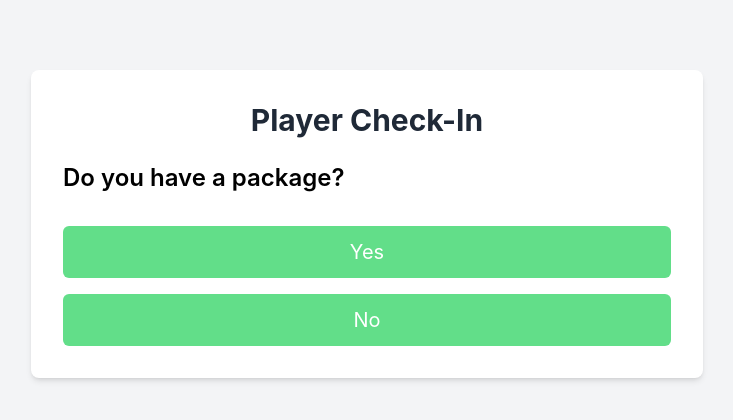
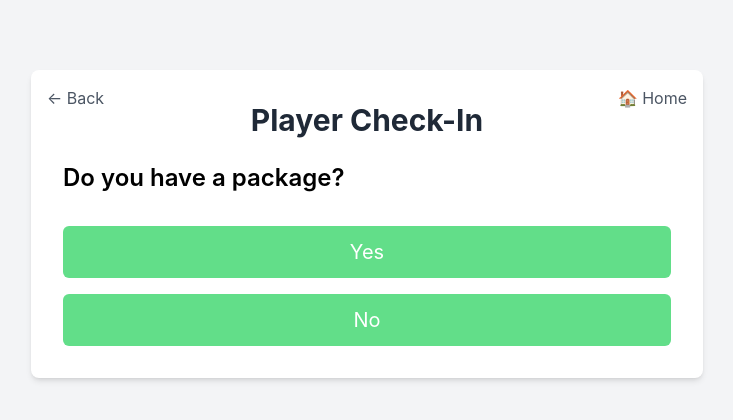
Before and after one commit to tgbtyty/badminton-court-app, a React (Create React App) app in the folder frontend/: page /player-register in a window 1280 px wide. Both pictures are taken after a click on the button "Drop In". Shown: the part 176-596 px from the top of the page, without its empty margins (273-1006 px from the left). Built offline with nearby package versions, Linux system fonts and the light colour scheme.

Commit message:
updated fe for registreation

```diff
--- a/frontend/src/components/PlayerRegister.js
+++ b/frontend/src/components/PlayerRegister.js
@@ -10,37 +10,54 @@ function PlayerRegister() {
   const [hasPackage, setHasPackage] = useState(false);
   const [player, setPlayer] = useState({ firstName: '', lastName: '' });
   const [registrationResult, setRegistrationResult] = useState(null);
-  const [showWarning, setShowWarning] = useState(false);
   const [showTimeoutWarning, setShowTimeoutWarning] = useState(false);
+  const [timeoutCounter, setTimeoutCounter] = useState(5);
 
   const resetToStart = useCallback(() => {
     setStep('start');
     setHasPackage(false);
     setPlayer({ firstName: '', lastName: '' });
     setRegistrationResult(null);
-    setShowWarning(false);
     setShowTimeoutWarning(false);
+    setTimeoutCounter(5);
+  }, []);
+
+  const resetTimeout = useCallback(() => {
+    setShowTimeoutWarning(false);
+    setTimeoutCounter(5);
   }, []);
 
   useEffect(() => {
     let timeoutId;
     let warningTimeoutId;
+    let countdownId;
 
     if (step !== 'start' && step !== 'result') {
       timeoutId = setTimeout(() => {
         setShowTimeoutWarning(true);
         warningTimeoutId = setTimeout(resetToStart, WARNING_DURATION);
+        countdownId = setInterval(() => {
+          setTimeoutCounter((prev) => {
+            if (prev <= 1) {
+              clearInterval(countdownId);
+              return 0;
+            }
+            return prev - 1;
+          });
+        }, 1000);
       }, TIMEOUT_DURATION);
     }
 
     return () => {
       clearTimeout(timeoutId);
       clearTimeout(warningTimeoutId);
+      clearInterval(countdownId);
     };
   }, [step, player, resetToStart]);
 
   const handleInputChange = (e) => {
     setPlayer({ ...player, [e.target.name]: e.target.value });
+    resetTimeout();
   };
 
   const registerPlayer = async () => {
@@ -58,22 +75,39 @@ function PlayerRegister() {
     }
   };
 
+  const goBack = () => {
+    switch (step) {
+      case 'dropIn':
+      case 'classSignIn':
+      case 'courtReservation':
+        setStep('start');
+        break;
+      case 'noPackageWarning':
+      case 'playerInfo':
+        setStep('dropIn');
+        break;
+      default:
+        break;
+    }
+    resetTimeout();
+  };
+
   const renderStep = () => {
     switch (step) {
       case 'start':
         return (
           <div className="space-y-4">
-            <button onClick={() => setStep('dropIn')} className="w-full bg-primary text-white py-3 text-xl rounded-md hover:bg-green-600 transition duration-300">Drop In</button>
-            <button onClick={() => setStep('classSignIn')} className="w-full bg-primary text-white py-3 text-xl rounded-md hover:bg-green-600 transition duration-300">Sign in for Class</button>
-            <button onClick={() => setStep('courtReservation')} className="w-full bg-primary text-white py-3 text-xl rounded-md hover:bg-green-600 transition duration-300">Court Reservation</button>
+            <button onClick={() => { setStep('dropIn'); resetTimeout(); }} className="w-full bg-primary text-white py-3 text-xl rounded-md hover:bg-green-600 transition duration-300">Drop In</button>
+            <button onClick={() => { setStep('classSignIn'); resetTimeout(); }} className="w-full bg-primary text-white py-3 text-xl rounded-md hover:bg-green-600 transition duration-300">Sign in for Class</button>
+            <button onClick={() => { setStep('courtReservation'); resetTimeout(); }} className="w-full bg-primary text-white py-3 text-xl rounded-md hover:bg-green-600 transition duration-300">Court Reservation</button>
           </div>
         );
       case 'dropIn':
         return (
           <div className="space-y-4">
             <h3 className="text-2xl font-semibold mb-4">Do you have a package?</h3>
-            <button onClick={() => { setHasPackage(true); setStep('playerInfo'); }} className="w-full bg-primary text-white py-3 text-xl rounded-md hover:bg-green-600 transition duration-300">Yes</button>
-            <button onClick={() => { setHasPackage(false); setStep('noPackageWarning'); }} className="w-full bg-primary text-white py-3 text-xl rounded-md hover:bg-green-600 transition duration-300">No</button>
+            <button onClick={() => { setHasPackage(true); setStep('playerInfo'); resetTimeout(); }} className="w-full bg-primary text-white py-3 text-xl rounded-md hover:bg-green-600 transition duration-300">Yes</button>
+            <button onClick={() => { setHasPackage(false); setStep('noPackageWarning'); resetTimeout(); }} className="w-full bg-primary text-white py-3 text-xl rounded-md hover:bg-green-600 transition duration-300">No</button>
           </div>
         );
       case 'noPackageWarning':
@@ -81,7 +115,7 @@ function PlayerRegister() {
           <div className="space-y-4">
             <h3 className="text-2xl font-bold mb-4 text-red-600">Warning</h3>
             <p className="text-lg mb-6">PLEASE <strong>CONFIRM WITH FRONT DESK</strong> THAT YOU DO <strong>NOT</strong> HAVE A PACKAGE</p>
-            <button onClick={() => setStep('playerInfo')} className="w-full bg-red-600 text-white py-3 text-xl rounded-md hover:bg-red-700 transition duration-300">Confirm</button>
+            <button onClick={() => { setStep('playerInfo'); resetTimeout(); }} className="w-full bg-red-600 text-white py-3 text-xl rounded-md hover:bg-red-700 transition duration-300">Confirm</button>
           </div>
         );
       case 'playerInfo':
@@ -105,7 +139,7 @@ function PlayerRegister() {
               className="w-full px-4 py-3 text-lg border border-gray-300 rounded-md focus:outline-none focus:ring-2 focus:ring-primary"
               required
             />
-            <button onClick={registerPlayer} className="w-full bg-primary text-white py-3 text-xl rounded-md hover:bg-green-600 transition duration-300">Sign In</button>
+            <button onClick={() => { registerPlayer(); resetTimeout(); }} className="w-full bg-primary text-white py-3 text-xl rounded-md hover:bg-green-600 transition duration-300">Sign In</button>
           </div>
         );
       case 'classSignIn':
@@ -113,7 +147,7 @@ function PlayerRegister() {
         return (
           <div className="space-y-4">
             <h3 className="text-2xl font-semibold mb-4">Please confirm with the front desk</h3>
-            <button onClick={resetToStart} className="w-full bg-primary text-white py-3 text-xl rounded-md hover:bg-green-600 transition duration-300">Back to Start</button>
+            <button onClick={() => { setStep('start'); resetTimeout(); }} className="w-full bg-primary text-white py-3 text-xl rounded-md hover:bg-green-600 transition duration-300">Back to Start</button>
           </div>
         );
       case 'result':
@@ -141,15 +175,30 @@ function PlayerRegister() {
 
   return (
     <div className="min-h-screen bg-gray-100 flex flex-col items-center justify-center p-4">
-      <div className="bg-white p-8 rounded-lg shadow-md w-full max-w-2xl">
+      <div className="bg-white p-8 rounded-lg shadow-md w-full max-w-2xl relative">
+        {step !== 'start' && step !== 'result' && (
+          <button
+            onClick={goBack}
+            className="absolute top-4 left-4 text-gray-600 hover:text-gray-800"
+          >
+            ← Back
+          </button>
+        )}
+        <button
+          onClick={resetToStart}
+          className="absolute top-4 right-4 text-gray-600 hover:text-gray-800"
+        >
+          🏠 Home
+        </button>
         <h2 className="text-3xl font-bold mb-6 text-center text-gray-800">Player Check-In</h2>
         {renderStep()}
       </div>
       {showTimeoutWarning && (
-        <div className="fixed inset-0 bg-black bg-opacity-50 flex items-center justify-center">
+        <div className="fixed inset-0 bg-black bg-opacity-50 flex items-center justify-center" onClick={resetTimeout}>
           <div className="bg-white p-8 rounded-lg shadow-md max-w-md">
             <h3 className="text-2xl font-bold mb-4 text-red-600">Warning</h3>
-            <p className="text-lg mb-6">Session will timeout in 5 seconds due to inactivity.</p>
+            <p className="text-lg mb-6">Session will timeout in {timeoutCounter} seconds due to inactivity.</p>
+            <p className="text-md">Tap anywhere to continue.</p>
           </div>
         </div>
       )}
```
